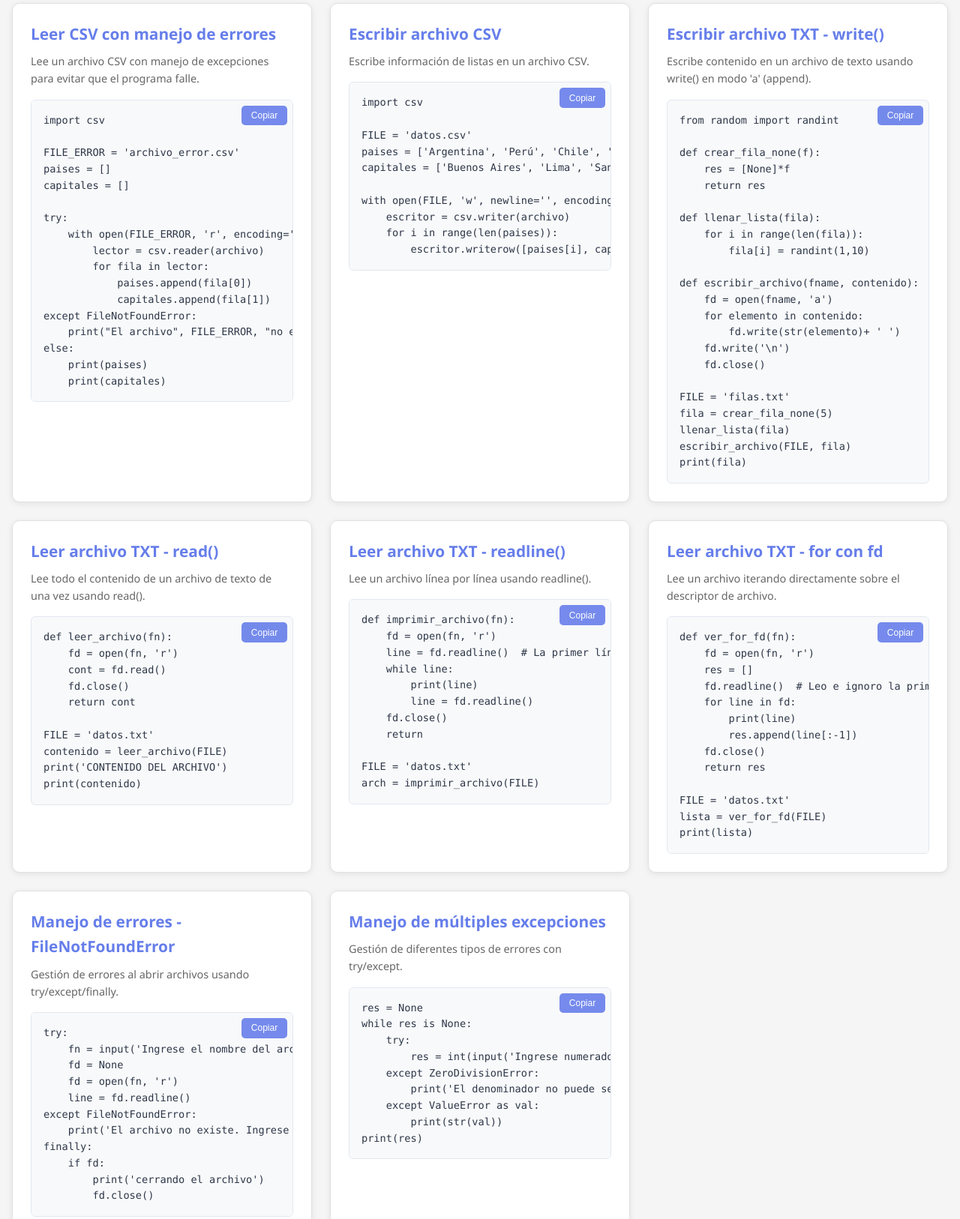
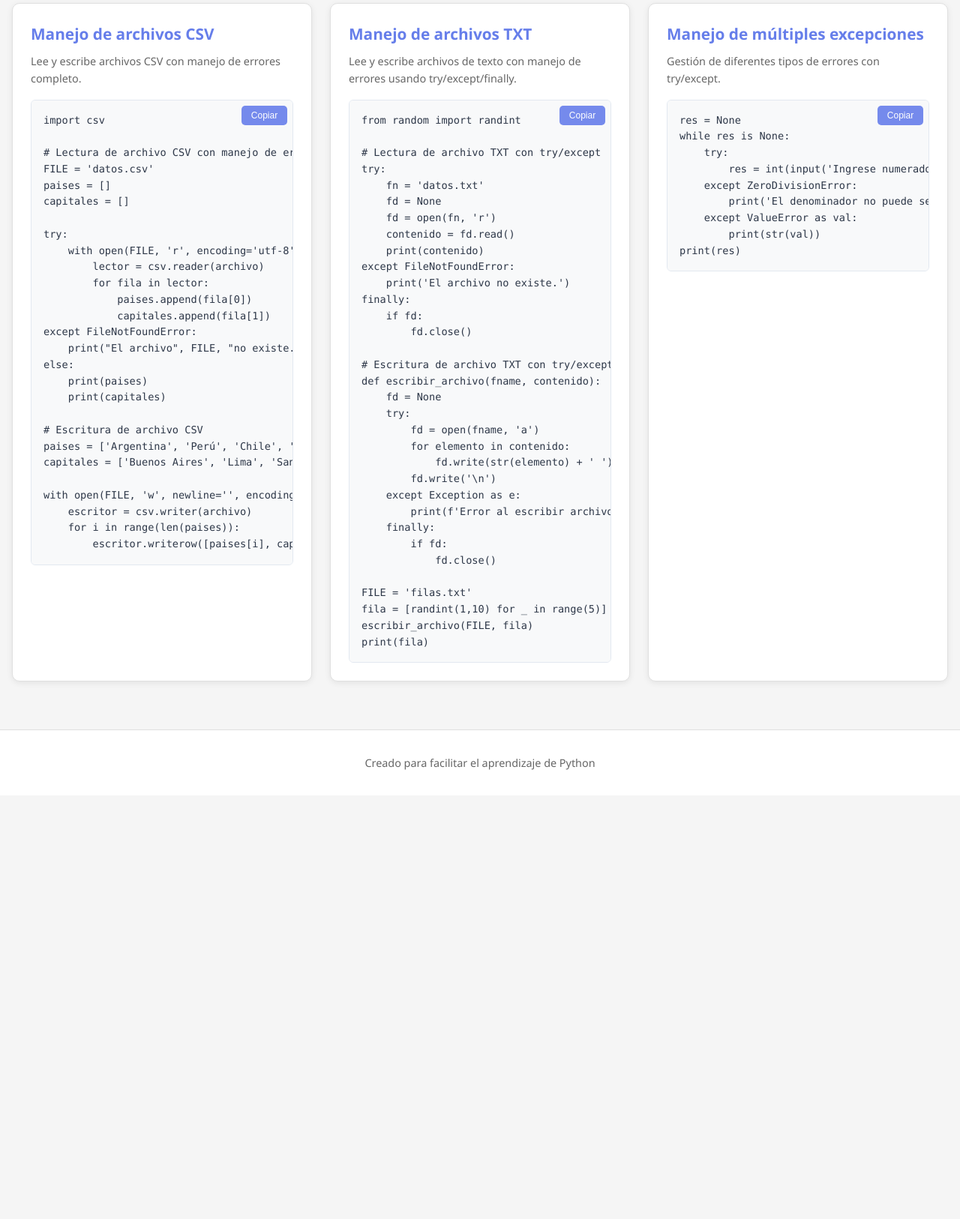
Before and after one commit to estebanpiazza/metodosPython, a plain HTML site: page index.html in a window 1280 px wide. Shown: the part 1271-2897 px from the top of the page at 75% size. After the commit the page ends 2332 px from the top, so only its background shows below. Drawn offline with Linux system fonts and the light colour scheme.

Commit message:
Actualizar secciones de manejo de archivos CSV y TXT con mejoras en la gestión de errores y descripciones más claras.

```diff
--- a/index.html
+++ b/index.html
@@ -139,38 +139,30 @@ print(capitales)</code></pre>
         </article>
 
         <article class="method">
-            <h2>Leer CSV con manejo de errores</h2>
-            <p>Lee un archivo CSV con manejo de excepciones para evitar que el programa falle.</p>
+            <h2>Manejo de archivos CSV</h2>
+            <p>Lee y escribe archivos CSV con manejo de errores completo.</p>
             <div class="code-container">
                 <button class="copy-btn" onclick="copiarCodigo(this)">Copiar</button>
                 <pre><code>import csv
 
-FILE_ERROR = 'archivo_error.csv'
+# Lectura de archivo CSV con manejo de errores
+FILE = 'datos.csv'
 paises = []
 capitales = []
 
 try:
-    with open(FILE_ERROR, 'r', encoding='utf-8') as archivo:
+    with open(FILE, 'r', encoding='utf-8') as archivo:
         lector = csv.reader(archivo)
         for fila in lector:
             paises.append(fila[0])
             capitales.append(fila[1])
 except FileNotFoundError:
-    print("El archivo", FILE_ERROR, "no existe.")
+    print("El archivo", FILE, "no existe.")
 else:
     print(paises)
-    print(capitales)</code></pre>
-            </div>
-        </article>
+    print(capitales)
 
-        <article class="method">
-            <h2>Escribir archivo CSV</h2>
-            <p>Escribe información de listas en un archivo CSV.</p>
-            <div class="code-container">
-                <button class="copy-btn" onclick="copiarCodigo(this)">Copiar</button>
-                <pre><code>import csv
-
-FILE = 'datos.csv'
+# Escritura de archivo CSV
 paises = ['Argentina', 'Perú', 'Chile', 'Bolivia', 'Paraguay']
 capitales = ['Buenos Aires', 'Lima', 'Santiago de Chile', 'La Paz', 'Asunción']
 
@@ -182,109 +174,43 @@ with open(FILE, 'w', newline='', encoding='utf-8') as archivo:
         </article>
 
         <article class="method">
-            <h2>Escribir archivo TXT - write()</h2>
-            <p>Escribe contenido en un archivo de texto usando write() en modo 'a' (append).</p>
+            <h2>Manejo de archivos TXT</h2>
+            <p>Lee y escribe archivos de texto con manejo de errores usando try/except/finally.</p>
             <div class="code-container">
                 <button class="copy-btn" onclick="copiarCodigo(this)">Copiar</button>
                 <pre><code>from random import randint
 
-def crear_fila_none(f):
-    res = [None]*f
-    return res
+# Lectura de archivo TXT con try/except
+try:
+    fn = 'datos.txt'
+    fd = None
+    fd = open(fn, 'r')
+    contenido = fd.read()
+    print(contenido)
+except FileNotFoundError:
+    print('El archivo no existe.')
+finally:
+    if fd:
+        fd.close()
 
-def llenar_lista(fila):
-    for i in range(len(fila)):
-        fila[i] = randint(1,10)
-
+# Escritura de archivo TXT con try/except
 def escribir_archivo(fname, contenido):
-    fd = open(fname, 'a')
-    for elemento in contenido:
-        fd.write(str(elemento)+ ' ')
-    fd.write('\n')
-    fd.close()
+    fd = None
+    try:
+        fd = open(fname, 'a')
+        for elemento in contenido:
+            fd.write(str(elemento) + ' ')
+        fd.write('\n')
+    except Exception as e:
+        print(f'Error al escribir archivo: {e}')
+    finally:
+        if fd:
+            fd.close()
 
 FILE = 'filas.txt'
-fila = crear_fila_none(5)
-llenar_lista(fila)
+fila = [randint(1,10) for _ in range(5)]
 escribir_archivo(FILE, fila)
 print(fila)</code></pre>
-            </div>
-        </article>
-
-        <article class="method">
-            <h2>Leer archivo TXT - read()</h2>
-            <p>Lee todo el contenido de un archivo de texto de una vez usando read().</p>
-            <div class="code-container">
-                <button class="copy-btn" onclick="copiarCodigo(this)">Copiar</button>
-                <pre><code>def leer_archivo(fn):
-    fd = open(fn, 'r')
-    cont = fd.read()
-    fd.close()
-    return cont
-
-FILE = 'datos.txt'
-contenido = leer_archivo(FILE)
-print('CONTENIDO DEL ARCHIVO')
-print(contenido)</code></pre>
-            </div>
-        </article>
-
-        <article class="method">
-            <h2>Leer archivo TXT - readline()</h2>
-            <p>Lee un archivo línea por línea usando readline().</p>
-            <div class="code-container">
-                <button class="copy-btn" onclick="copiarCodigo(this)">Copiar</button>
-                <pre><code>def imprimir_archivo(fn):
-    fd = open(fn, 'r')
-    line = fd.readline()  # La primer línea la descarto
-    while line:
-        print(line)
-        line = fd.readline()
-    fd.close()
-    return
-
-FILE = 'datos.txt'
-arch = imprimir_archivo(FILE)</code></pre>
-            </div>
-        </article>
-
-        <article class="method">
-            <h2>Leer archivo TXT - for con fd</h2>
-            <p>Lee un archivo iterando directamente sobre el descriptor de archivo.</p>
-            <div class="code-container">
-                <button class="copy-btn" onclick="copiarCodigo(this)">Copiar</button>
-                <pre><code>def ver_for_fd(fn):
-    fd = open(fn, 'r')
-    res = []
-    fd.readline()  # Leo e ignoro la primer línea
-    for line in fd:
-        print(line)
-        res.append(line[:-1])
-    fd.close()
-    return res
-
-FILE = 'datos.txt'
-lista = ver_for_fd(FILE)
-print(lista)</code></pre>
-            </div>
-        </article>
-
-        <article class="method">
-            <h2>Manejo de errores - FileNotFoundError</h2>
-            <p>Gestión de errores al abrir archivos usando try/except/finally.</p>
-            <div class="code-container">
-                <button class="copy-btn" onclick="copiarCodigo(this)">Copiar</button>
-                <pre><code>try:
-    fn = input('Ingrese el nombre del archivo a abrir: ')
-    fd = None
-    fd = open(fn, 'r')
-    line = fd.readline()
-except FileNotFoundError:
-    print('El archivo no existe. Ingrese otro archivo.')
-finally:
-    if fd:
-        print('cerrando el archivo')
-        fd.close()</code></pre>
             </div>
         </article>
 
```
